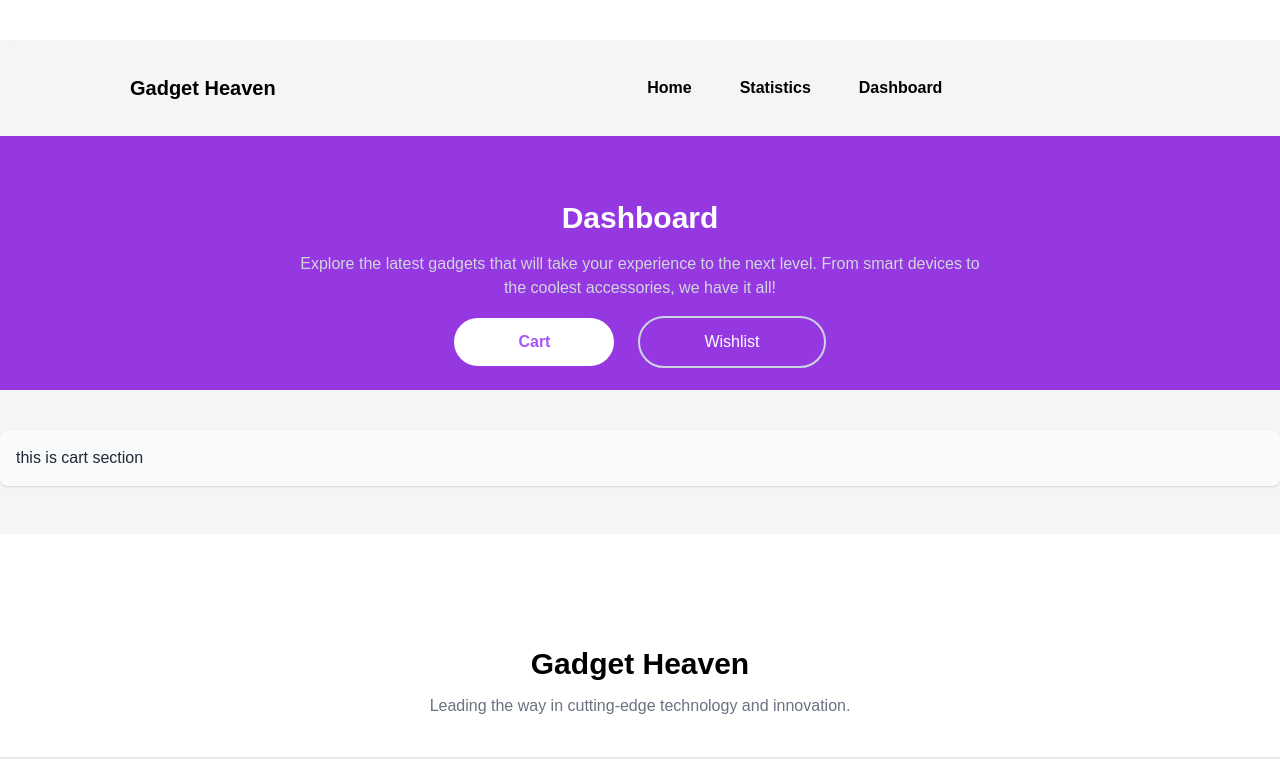
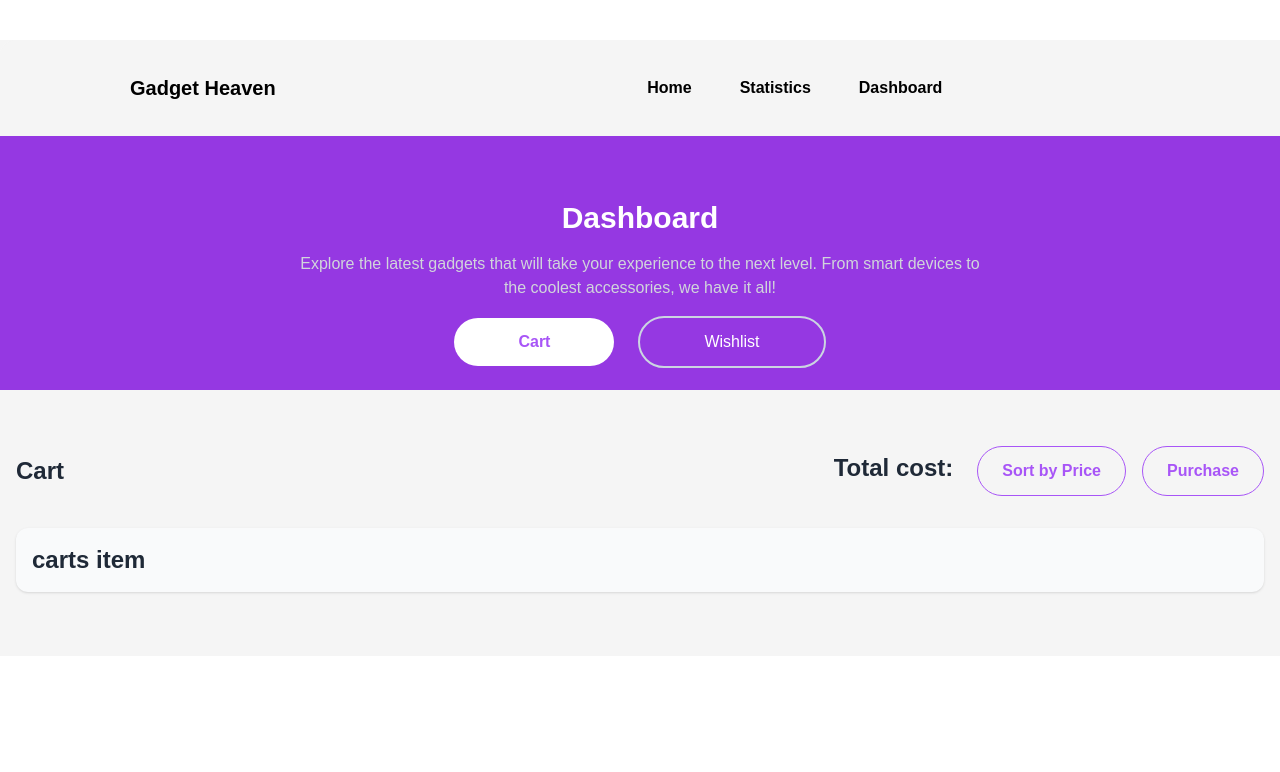
Before and after one commit to shofiq18/gadget-heaven, a React (Vite) app: page /dashboard in a window 1280 px wide. Shown: the top 772 px of the page. Built offline with nearby package versions, Linux system fonts and the light colour scheme.

Commit message:
change some styel

```diff
--- a/src/components/Cart/Cart.jsx
+++ b/src/components/Cart/Cart.jsx
@@ -2,9 +2,19 @@
 
 const Cart = () => {
     return (
-        <div>
-            <h1>this is cart section</h1>
+      <div>
+        <div className="flex justify-between items-center">
+            <h3 className="font-bold text-2xl">Cart</h3>
+            <div className="space-x-4">
+                <span className="font-bold text-2xl mr-2">Total cost:</span>
+                <button className="text-purple-500 px-6 py-3 rounded-full  border-purple-500 border font-semibold">Sort by Price</button>
+                <button className="text-purple-500 px-6 py-3 rounded-full border-purple-500 border font-semibold">Purchase</button>
+            </div>
         </div>
+        <div className="bg-gray-50 p-4 rounded-xl mt-8 shadow">
+            <h1 className="text-2xl font-bold">carts item </h1>
+        </div>
+      </div>
     );
 };
 
--- a/src/components/Dashboard/Dashboard.jsx
+++ b/src/components/Dashboard/Dashboard.jsx
@@ -32,7 +32,7 @@ const Dashboard = () => {
             </div>
             <div className="max-w-7xl mx-auto mt-10">
                 {/* Tab Content */}
-                <div className="mt-4 p-4 bg-gray-50 rounded-lg shadow">
+                <div className="mt-4 p-4  rounded-lg ">
                     {activeTab === "Tab1" && <Cart />}
                     {activeTab === "Tab2" && <Wishlist />}
                 </div>
--- a/src/components/GadgetDetails/GadgetDetails.jsx
+++ b/src/components/GadgetDetails/GadgetDetails.jsx
@@ -38,7 +38,7 @@ const GadgetDetails = () => {
                         <span className="text-gray-600 text-lg ml-2 ">{gadget.rating}</span>
                     </div>
                     <div className="flex  space-x-4 ">
-                        <button className="px-4 py-2 bg-purple-600 text-white rounded-full hover:bg-purple-700">
+                        <button  className="px-4 py-2 bg-purple-600 text-white rounded-full hover:bg-purple-700">
                             Add To Cart
                         </button>
                         <button className="p-2 border rounded-full text-gray-600 hover:bg-gray-100">
--- a/src/components/Wishlist/Wishlist.jsx
+++ b/src/components/Wishlist/Wishlist.jsx
@@ -2,7 +2,10 @@
 const Wishlist = () => {
     return (
         <div>
-            <h1>This is a wishlist </h1>
+            <h3 className="font-bold text-2xl">WishList</h3>
+            <div className="bg-gray-50 p-4 rounded-xl mt-8 shadow">
+                <h1 className="text-2xl font-bold">Wishlist products </h1>
+            </div>
         </div>
     );
 };
```
